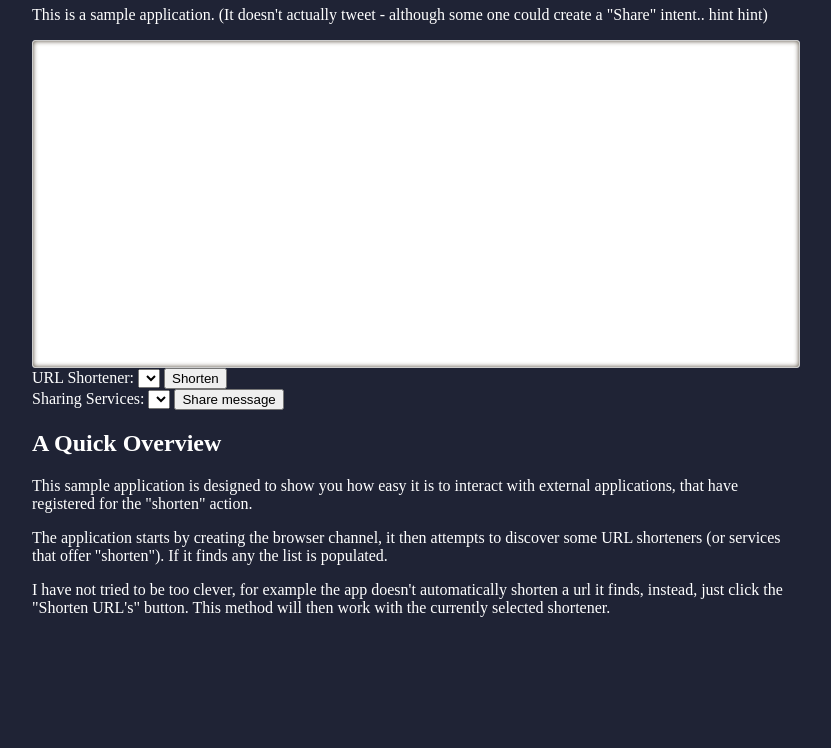
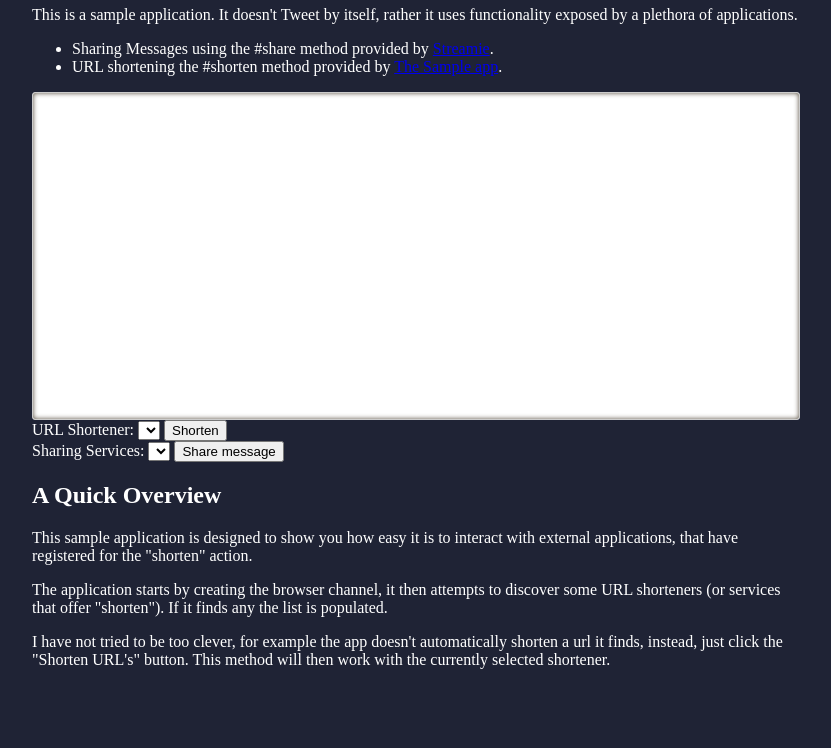
Before and after one commit to PaulKinlan/WebIntents-0.1, a plain HTML site: page static/demo/simpleurlapp.html in a window 1280 px wide. Shown: the part 52-800 px from the top of the page, without its empty margins (224-1055 px from the left). Drawn offline with Linux system fonts and the light colour scheme; a web font is replaced by a local one.

Commit message:
Linking to services

```diff
--- a/static/demo/simpleurlapp.html
+++ b/static/demo/simpleurlapp.html
@@ -125,9 +125,22 @@
   </head>
   <body>
     <h1>Quick Tweet</h1>
-    <p>This is a sample application. (It doesn't actually tweet - although
-      some one could create a "Share" intent.. hint hint)</p>
+    <p>
+      This is a sample application.  It doesn't Tweet by itself, rather it uses
+      functionality exposed by a plethora of applications.
+    </p>
+    <ul>
+      <li>
+        Sharing Messages using the #share method provided by
+        <a href="http://paulkinlan.streamie.org/index.html" target="_blank">
+          Streamie</a>.
+      </li>
+      <li>
+        URL shortening the #shorten method provided by
+        <a href="/urlshortener.html" target="_blank">The Sample app</a>.
 
+      </li>
+    </ul>
     <div contenteditable="true" id="text"></div>
     <label for="intents">URL Shortener: </label><select id="intents"></select>
     <input type="button" id="shorten" value="Shorten">
```
